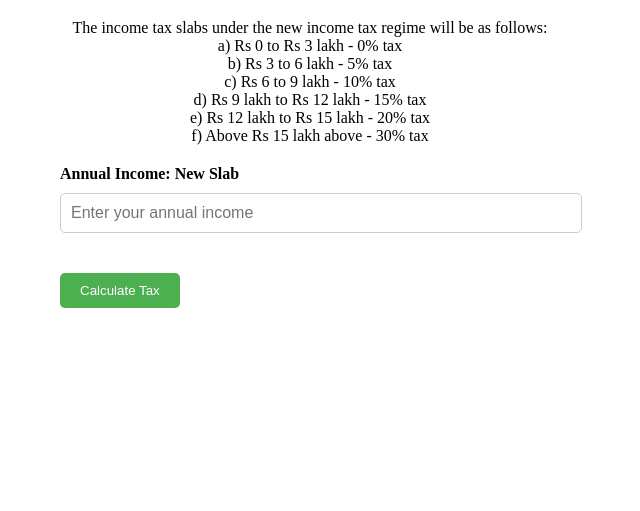
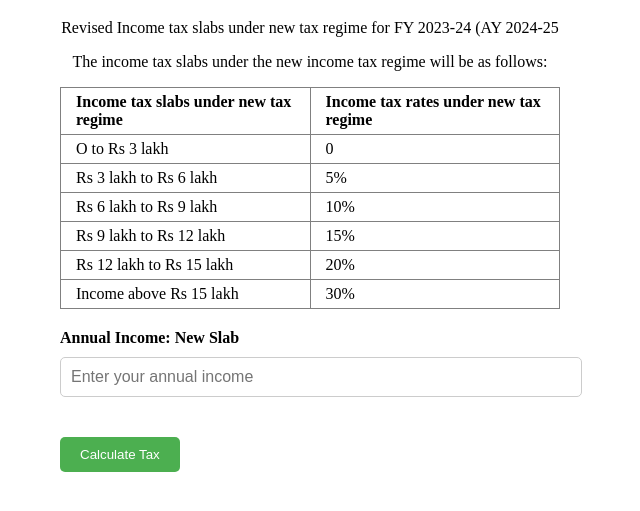
Before and after one commit to rohitazad/income-tax-calculator-javascript, a plain HTML site: page index.html in a window 1280 px wide. Shown: the part 119-630 px from the top of the page, without its empty margins (330-970 px from the left). Drawn offline with Linux system fonts and the light colour scheme.

Commit message:
code change

```diff
--- a/index.html
+++ b/index.html
@@ -18,15 +18,11 @@
   <body>
     <div class="container">
       <h1>Income Tax Calculator</h1>
+      <p>Revised Income tax slabs under new tax regime for FY 2023-24 (AY 2024-25</p>
       <p>
-        The income tax slabs under the new income tax regime will be as follows:<br />
-a) Rs 0 to Rs 3 lakh - 0% tax<br />
-b) Rs 3 to 6 lakh - 5% tax<br />
-c) Rs 6 to 9 lakh - 10% tax<br />
-d) Rs 9 lakh to Rs 12 lakh - 15% tax<br />
-e) Rs 12 lakh to Rs 15 lakh - 20% tax<br />
-f) Above Rs 15 lakh above - 30% tax<br />
+        The income tax slabs under the new income tax regime will be as follows:
       </p>
+      <table class="myWrapTable"><tbody><tr><td><strong>Income tax slabs under new tax regime</strong></td><td><strong>Income tax rates under new tax regime</strong></td></tr><tr><td>O to Rs 3 lakh</td><td>0</td></tr><tr><td>Rs 3 lakh to Rs 6 lakh</td><td>5%</td></tr><tr><td>Rs 6 lakh to Rs 9 lakh</td><td>10%</td></tr><tr><td>Rs 9 lakh to Rs 12 lakh</td><td>15%</td></tr><tr><td>Rs 12 lakh to Rs 15 lakh</td><td>20%</td></tr><tr><td>Income above Rs 15 lakh</td><td>30%</td></tr></tbody></table>
       <form id="tax-form">
         <div class="form-group">
           <label for="income">Annual Income: New Slab</label>
--- a/style.css
+++ b/style.css
@@ -34,3 +34,11 @@
     border-radius: 5px;
     cursor: pointer;
   }
+.myWrapTable{
+  text-align: left;
+  border-collapse: collapse;
+}
+.myWrapTable td{
+  border: solid 1px gray;
+  padding:5px 15px;
+}
```
